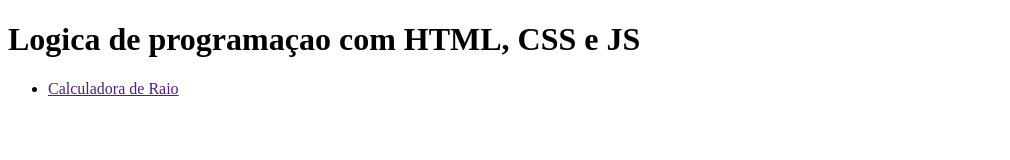
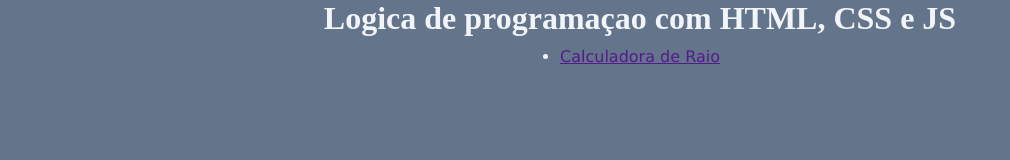
Before and after one commit to nanabanana0987/atividade_7, a plain HTML site: page index.html in a window 1280 px wide. Shown: the whole page, without its empty margins (0-1010 px from the left). Drawn offline with Linux system fonts and the light colour scheme.

Commit message:
style add new style for new style.css

```diff
--- a/index.html
+++ b/index.html
@@ -4,6 +4,7 @@
     <meta charset="UTF-8">
     <meta name="viewport" content="width=device-width, initial-scale=1.0">
     <title>Logica de programaçao com HTML, CSS e JS</title>
+    <link rel="stylesheet" href="style.css">
 </head>
 <body>
     <header>
--- a/style.css
+++ b/style.css
@@ -0,0 +1,30 @@
+* {
+    margin: 0;
+    padding:0;
+    box-sizing: border-box;
+    color:
+}
+
+:root {
+   --background-main: #64748b;
+   --text-color: #f1f5f9;
+   nav-background:##475569
+}
+
+body {
+    background: var(--background-main);
+    color: var(--text-color);
+    display:flex;
+    flex-direction: column;
+    min-height: svh;
+    justify-content: center;
+    align-items: center;
+    gap: 10;
+}
+nav {
+   nav-background:var(--#475569)
+    background:#475569 ;
+    font-family: 'Lucida Sans', 'Lucida Sans Regular', 'Lucida Grande', 'Lucida Sans Unicode', Geneva, Verdana, sans-serif;
+    width: fit-content;
+    padding: 10px;
+}
```
